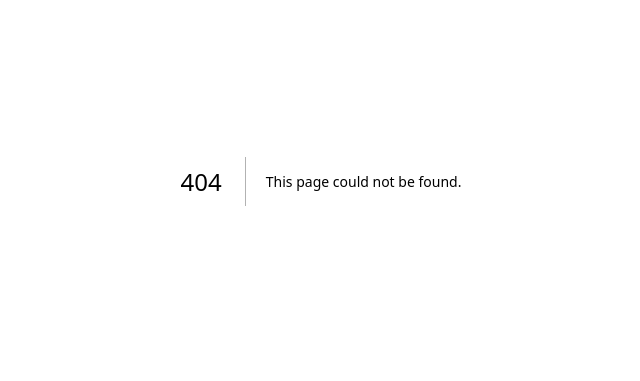
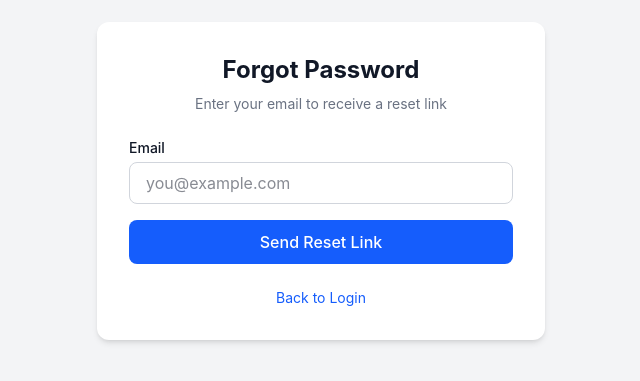
Before and after one commit to bolaji-x/nairax, a Next.js app: page /forgot-password in a window 1280 px wide. Before the commit this address had no page. Shown: the part 219-600 px from the top of the page, without its empty margins (319-959 px from the left). Built offline with nearby package versions, Linux system fonts and the light colour scheme; no server answers.

Commit message:
Add forgot and reset password flow

```diff
--- /dev/null
+++ b/app/forgot-password/page.tsx
@@ -0,0 +1,82 @@
+"use client";
+
+import { useState } from "react";
+import Link from "next/link";
+import { supabase } from "@/app/lib/supabase";
+
+export default function ForgotPasswordPage() {
+  const [email, setEmail] = useState("");
+  const [loading, setLoading] = useState(false);
+  const [message, setMessage] = useState("");
+  const [error, setError] = useState("");
+
+  const handleReset = async (e: React.FormEvent) => {
+    e.preventDefault();
+    setLoading(true);
+    setMessage("");
+    setError("");
+
+    const { error } = await supabase.auth.resetPasswordForEmail(email, {
+      redirectTo: `${window.location.origin}/reset-password`,
+    });
+
+    if (error) {
+      setError(error.message);
+    } else {
+      setMessage("Password reset link sent. Check your email.");
+    }
+
+    setLoading(false);
+  };
+
+  return (
+    <div className="min-h-screen flex items-center justify-center bg-gray-100 px-4">
+      <div className="max-w-md w-full bg-white p-8 rounded-xl shadow-md">
+        <h1 className="text-2xl font-bold text-center mb-2">Forgot Password</h1>
+        <p className="text-sm text-gray-500 text-center mb-6">
+          Enter your email to receive a reset link
+        </p>
+
+        {error && (
+          <div className="bg-red-100 text-red-700 p-3 rounded mb-4 text-sm">
+            {error}
+          </div>
+        )}
+
+        {message && (
+          <div className="bg-green-100 text-green-700 p-3 rounded mb-4 text-sm">
+            {message}
+          </div>
+        )}
+
+        <form onSubmit={handleReset} className="space-y-4">
+          <div>
+            <label className="block text-sm font-medium mb-1">Email</label>
+            <input
+              type="email"
+              required
+              value={email}
+              onChange={(e) => setEmail(e.target.value)}
+              className="w-full border border-gray-300 rounded-lg px-4 py-2 focus:outline-none focus:ring-2 focus:ring-blue-500"
+              placeholder="you@example.com"
+            />
+          </div>
+
+          <button
+            type="submit"
+            disabled={loading}
+            className="w-full bg-blue-600 text-white py-2.5 rounded-lg font-medium hover:bg-blue-700 disabled:opacity-50"
+          >
+            {loading ? "Sending..." : "Send Reset Link"}
+          </button>
+        </form>
+
+        <p className="text-center text-sm text-gray-600 mt-6">
+          <Link href="/login" className="text-blue-600 hover:underline">
+            Back to Login
+          </Link>
+        </p>
+      </div>
+    </div>
+  );
+}
--- a/app/login/page.tsx
+++ b/app/login/page.tsx
@@ -30,6 +30,11 @@ export default function LoginPage() {
 
     router.push("/dashboard");
   };
+  <div className="text-right">
+  <Link href="/forgot-password" className="text-sm text-blue-600 hover:underline">
+    Forgot password?
+  </Link>
+</div>
 
   return (
     <div className="min-h-screen flex items-center justify-center bg-gray-100 px-4">
--- /dev/null
+++ b/app/reset-password/page.tsx
@@ -0,0 +1,99 @@
+"use client";
+
+import { useState } from "react";
+import { useRouter } from "next/navigation";
+import { supabase } from "@/app/lib/supabase";
+
+export default function ResetPasswordPage() {
+  const router = useRouter();
+  const [password, setPassword] = useState("");
+  const [confirm, setConfirm] = useState("");
+  const [loading, setLoading] = useState(false);
+  const [error, setError] = useState("");
+  const [message, setMessage] = useState("");
+
+  const handleUpdate = async (e: React.FormEvent) => {
+    e.preventDefault();
+    setError("");
+    setMessage("");
+
+    if (password.length < 6) {
+      setError("Password must be at least 6 characters");
+      return;
+    }
+
+    if (password !== confirm) {
+      setError("Passwords do not match");
+      return;
+    }
+
+    setLoading(true);
+
+    const { error } = await supabase.auth.updateUser({
+      password,
+    });
+
+    if (error) {
+      setError(error.message);
+      setLoading(false);
+      return;
+    }
+
+    setMessage("Password updated successfully. Redirecting to login...");
+    setTimeout(() => router.push("/login"), 1500);
+  };
+
+  return (
+    <div className="min-h-screen flex items-center justify-center bg-gray-100 px-4">
+      <div className="max-w-md w-full bg-white p-8 rounded-xl shadow-md">
+        <h1 className="text-2xl font-bold text-center mb-6">Reset Password</h1>
+
+        {error && (
+          <div className="bg-red-100 text-red-700 p-3 rounded mb-4 text-sm">
+            {error}
+          </div>
+        )}
+
+        {message && (
+          <div className="bg-green-100 text-green-700 p-3 rounded mb-4 text-sm">
+            {message}
+          </div>
+        )}
+
+        <form onSubmit={handleUpdate} className="space-y-4">
+          <div>
+            <label className="block text-sm font-medium mb-1">New Password</label>
+            <input
+              type="password"
+              required
+              value={password}
+              onChange={(e) => setPassword(e.target.value)}
+              className="w-full border border-gray-300 rounded-lg px-4 py-2"
+              placeholder="••••••••"
+            />
+          </div>
+
+          <div>
+            <label className="block text-sm font-medium mb-1">Confirm Password</label>
+            <input
+              type="password"
+              required
+              value={confirm}
+              onChange={(e) => setConfirm(e.target.value)}
+              className="w-full border border-gray-300 rounded-lg px-4 py-2"
+              placeholder="••••••••"
+            />
+          </div>
+
+          <button
+            type="submit"
+            disabled={loading}
+            className="w-full bg-blue-600 text-white py-2.5 rounded-lg font-medium hover:bg-blue-700 disabled:opacity-50"
+          >
+            {loading ? "Updating..." : "Update Password"}
+          </button>
+        </form>
+      </div>
+    </div>
+  );
+}
```
Also changed, not shown: 1 other file (tests, documents, lock files or other folders).
